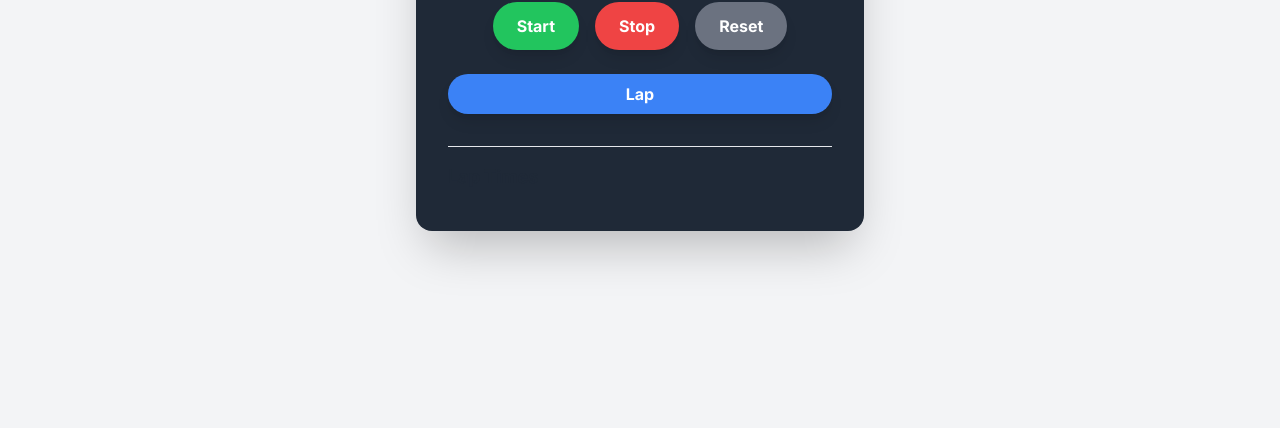
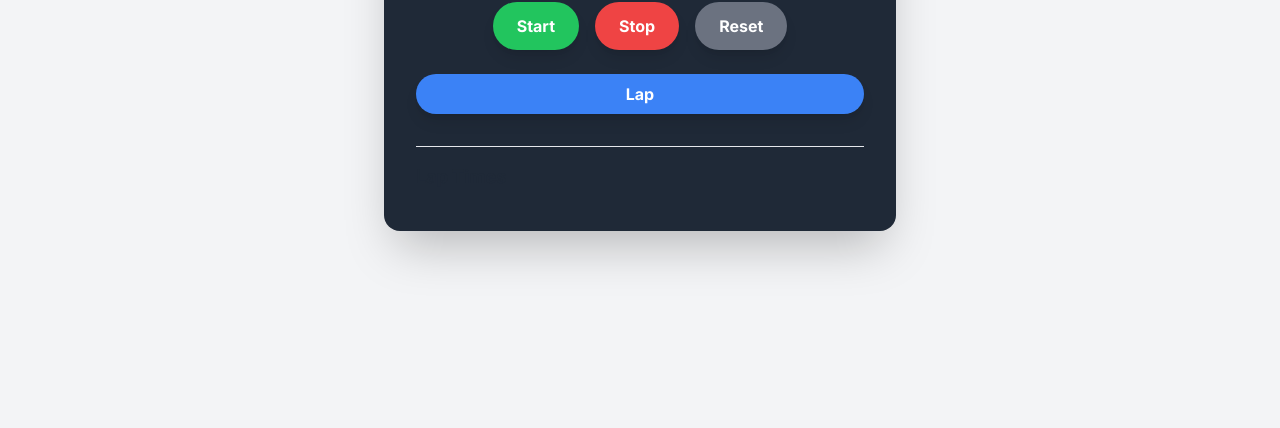
Before and after one commit to BetheeLiz/exam-project, a plain HTML site: page index.html in a window 1280 px wide. Shown: the part 372-800 px from the top of the page. Drawn offline with nearby package versions, Linux system fonts and the light colour scheme.

Commit message:
Update index.html

```diff
--- a/index.html
+++ b/index.html
@@ -70,7 +70,7 @@
       </div>
     </div>
 
-    <div id="stopwatch-card" class="p-8 rounded-2xl shadow-2xl w-full md:max-w-md text-center transform transition-all duration-500 hover:scale-105 card-dark">
+    <div id="stopwatch-card" class="p-8 rounded-2xl shadow-2xl w-full md:max-w-lg text-center transform transition-all duration-500 hover:scale-105 card-dark">
         <h1 id="stopwatch-title" class="text-3xl font-bold mb-6 text-gray-800 dark:text-gray-100">Bethee's Stopwatch</h1>
 
         <!-- Timer Display -->
```
